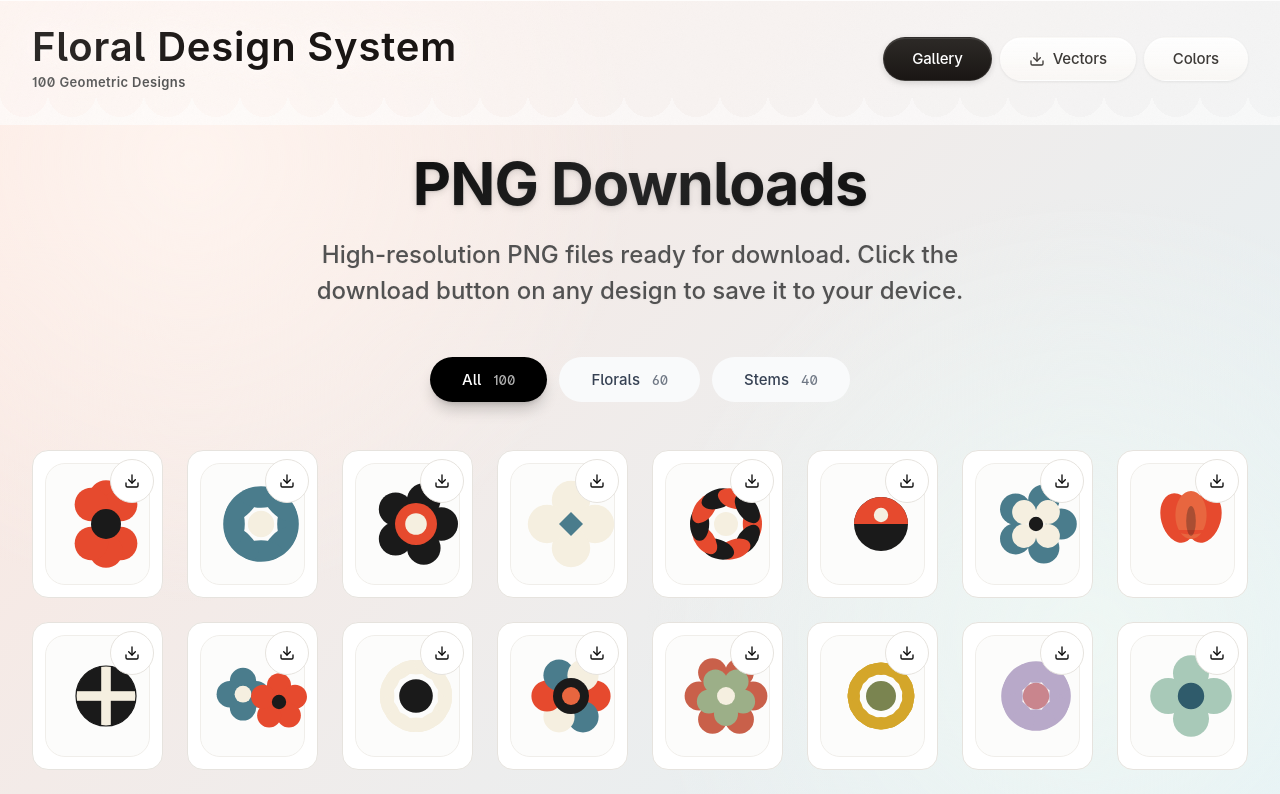
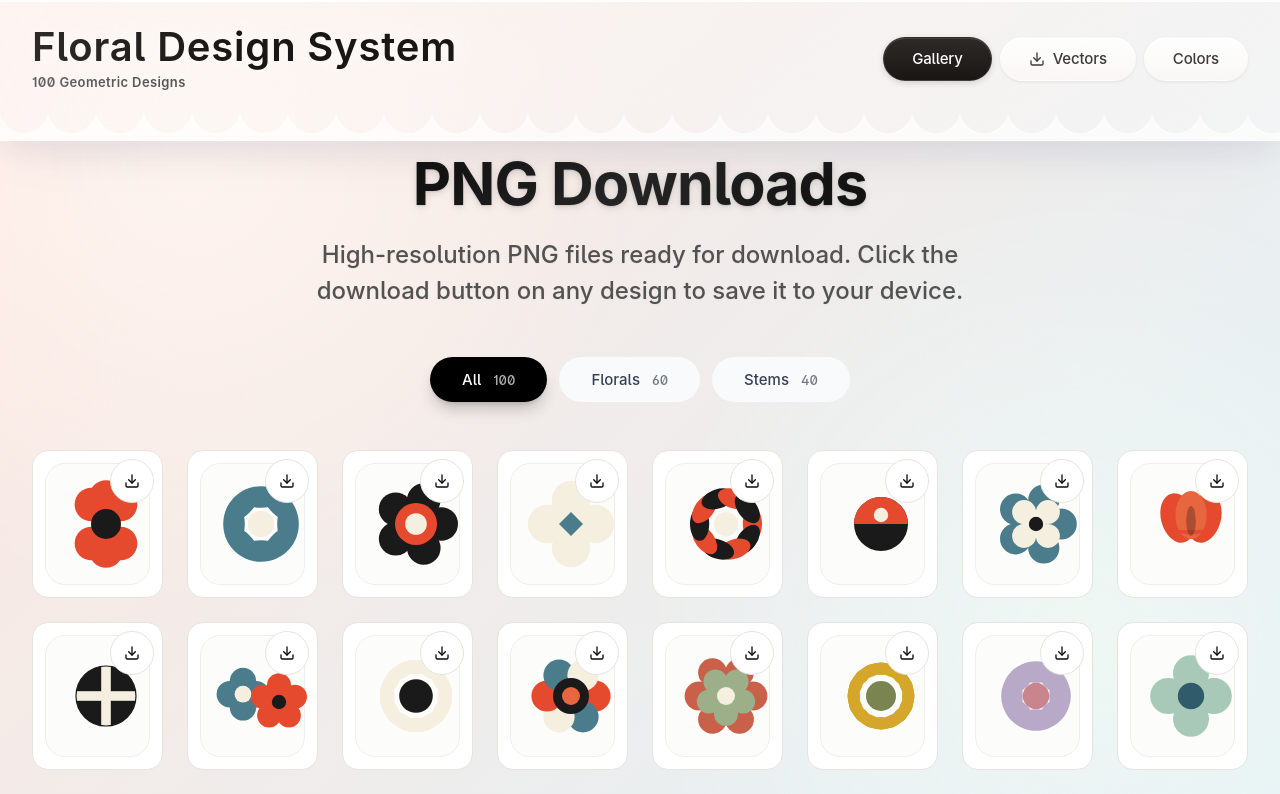
Before and after one commit to austncarsn/floral-design-svg, a React (Vite) app: page / in a window 1280 px wide. Shown: the top 794 px of the page. Built offline with nearby package versions, Linux system fonts and the light colour scheme; a web font is replaced by a local one.

Commit message:
Update files from Figma Make

```diff
--- a/src/index.css
+++ b/src/index.css
@@ -1642,7 +1642,6 @@ html {
 .luxury-header {
   z-index: 50;
   -webkit-backdrop-filter: blur(32px) saturate(200%) brightness(1.1);
-  box-shadow: none;
   background: #fff6;
   border-top: 1px solid #fffc;
   border-bottom: none;
@@ -1651,6 +1650,7 @@ html {
   top: 0;
   left: 0;
   right: 0;
+  box-shadow: 0 8px 32px #1f268714, inset 0 1px #ffffffe6, inset 0 -1px #fff6, 0 0 0 1px #ffffff1a, 0 20px 60px -10px #0000000d;
 }
 
 .luxury-header:before {
@@ -1824,14 +1824,14 @@ html {
 }
 
 .scalloped-bottom {
-  padding-bottom: 2rem;
+  padding-bottom: 3rem;
   position: relative;
 }
 
 .scalloped-bottom:after {
   content: "";
-  -webkit-backdrop-filter: blur(32px) saturate(200%) brightness(1.1);
-  background-image: radial-gradient(circle at 24px 0, #0000 24px, #fff6 24px);
+  opacity: 1;
+  background-image: radial-gradient(circle at 24px 0, #0000 24px, #fff9 24px);
   background-position: 0 0;
   background-repeat: repeat-x;
   background-size: 48px 32px;
--- a/src/styles/globals.css
+++ b/src/styles/globals.css
@@ -523,8 +523,13 @@ html {
   border-top: 1px solid rgba(255, 255, 255, 0.8);
   border-bottom: none;
 
-  /* Minimal shadow - no bottom bevel */
-  box-shadow: none;
+  /* Multi-layer glass shadow for depth */
+  box-shadow:
+    0 8px 32px rgba(31, 38, 135, 0.08),
+    0 1px 0 rgba(255, 255, 255, 0.9) inset,
+    0 -1px 0 rgba(255, 255, 255, 0.4) inset,
+    0 0 0 1px rgba(255, 255, 255, 0.1),
+    0 20px 60px -10px rgba(0, 0, 0, 0.05);
 }
 
 /* Glass surface texture with prismatic effect */
@@ -770,7 +775,7 @@ html {
 /* Scalloped Bottom Edge */
 .scalloped-bottom {
   position: relative;
-  padding-bottom: 2rem;
+  padding-bottom: 3rem;
 }
 
 .scalloped-bottom::after {
@@ -781,10 +786,9 @@ html {
   width: 100%;
   height: 32px;
   background-image:
-    radial-gradient(circle at 24px 0px, transparent 24px, rgba(255, 255, 255, 0.4) 24px);
+    radial-gradient(circle at 24px 0px, transparent 24px, rgba(255, 255, 255, 0.6) 24px);
   background-size: 48px 32px;
   background-repeat: repeat-x;
   background-position: 0 0;
-  backdrop-filter: blur(32px) saturate(200%) brightness(1.1);
-  -webkit-backdrop-filter: blur(32px) saturate(200%) brightness(1.1);
+  opacity: 1;
 }
```
